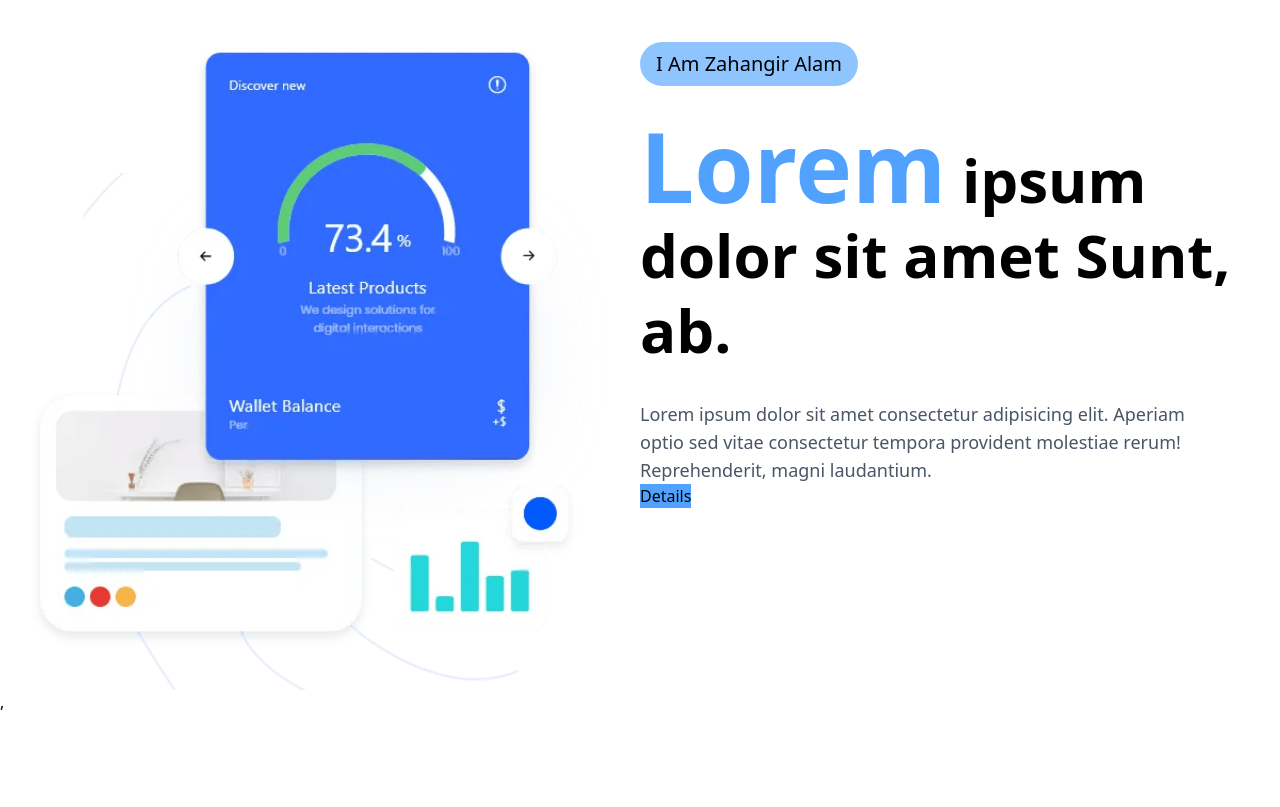
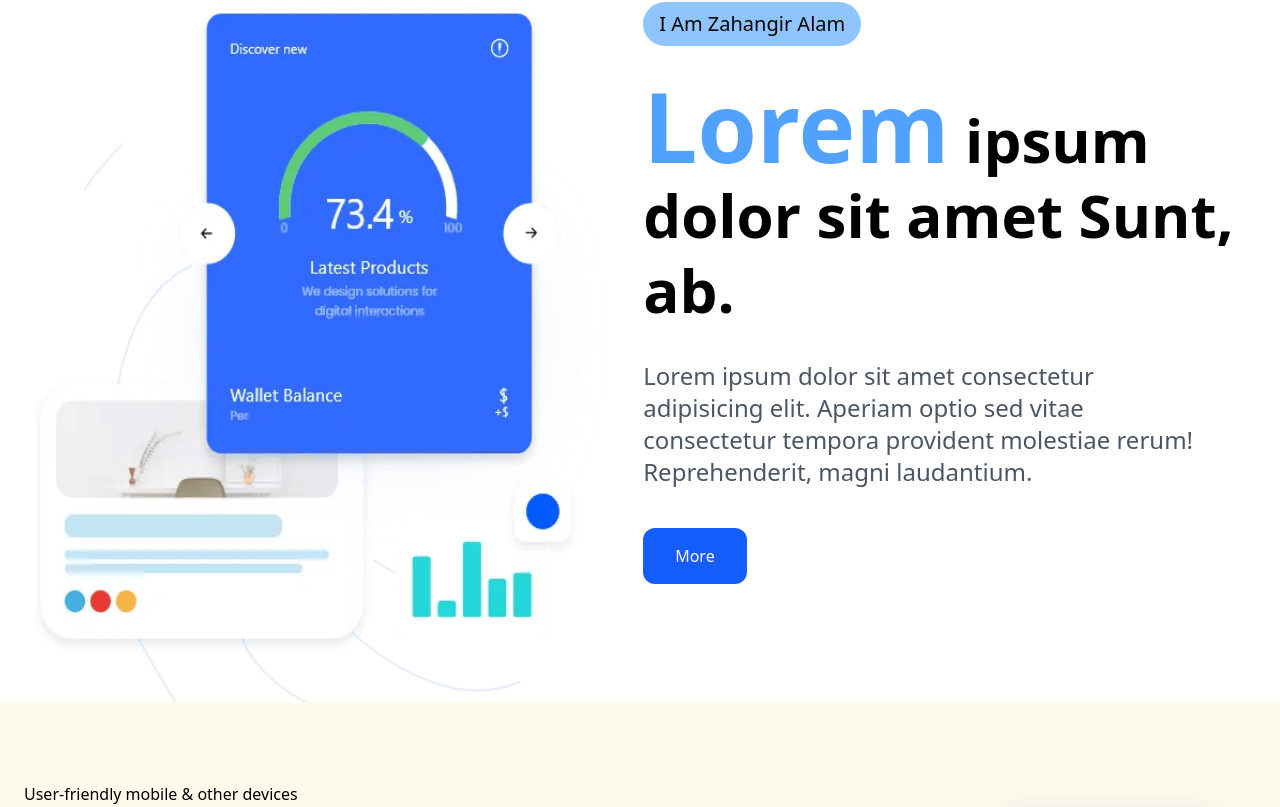
Before and after one commit to zahangir1989/react-ecomerce, a React app: page / in a window 1280 px wide. Shown: the part 1952-2759 px from the top of the page. Before the commit the page ends 2666 px from the top, so only its background shows below. Built offline with nearby package versions, Linux system fonts and the light colour scheme; the HTML template or start-up script is replaced by a standard one.

Commit message:
anotherSection is work now

```diff
--- a/src/AnotherSection/AnotherSection.jsx
+++ b/src/AnotherSection/AnotherSection.jsx
@@ -6,20 +6,22 @@ import image from '/monitor-card.png';
 const AnotherSection = () => {
     return (
         <section className='container mx-auto flex flex-col md:flex-row justify-between px-6'>
-            <div className='flex pt-10'>
-                <div className='w-full  pl-0 '>
+
+                <div className='w-full  space-y-8'>
                     <img src={image} alt=""
-                    className='w-full h-full rounded-lg relative z-10 hover:scale-[1.02] transition-transform duration-300'/>
+                    className='w-[800px] h-[700px] rounded-lg relative z-10 hover:scale-[1.02] transition-transform duration-300'/>
                 </div>
-                <div className='w-full  pl-0 '>
+                <div className=''>
                     <div className='flex items-center gap-2 bg-blue-300 w-fit px-4 py-2 rounded-full hover:bg-orange-300 transition-colors cursor-pointer group'><span className='text-xl font-medium '>I Am Zahangir Alam</span></div>
 
                     <h1 className='text-4xl pt-8 lg:text-6xl font-bold leading-tight'><span className='text-blue-400 text-8xl'>Lorem</span> ipsum <span className=''>dolor sit amet Sunt, ab.</span></h1>
-                    <p className='text-gray-600 text-lg mt-8 max-w-xl'>Lorem ipsum dolor sit amet consectetur adipisicing elit. Aperiam optio sed vitae consectetur tempora provident molestiae rerum! Reprehenderit, magni laudantium.</p>
-                    <button className='bg-blue-400'>Details</button>
+                    <p className='text-gray-600 text-2xl mt-8 max-w-xl'>Lorem ipsum dolor sit amet consectetur adipisicing elit. Aperiam optio sed vitae consectetur tempora provident molestiae rerum! Reprehenderit, magni laudantium.</p>
+                   <button className="bg-blue-600 text-white px-8 py-4 mt-10 rounded-xl hover:bg-blue-700 cursor-pointer transition-all hover:shadow-lg hover:shadow-blue-100 active:scale-95">
+            More
+          </button>
 
                 </div>
-            </div>
+
 
         </section>
     );
--- /dev/null
+++ b/src/AnotherSections2/AnotherSections2.jsx
@@ -0,0 +1,22 @@
+import image2 from '/stats.png'
+
+
+const AnotherSections2 = () => {
+    return (
+     <section className='pt-20 bg-amber-50'>
+       <div className='container mx-auto flex flex-col md:flex-row justify-between px-6'>
+        <div>
+           <h2>User-friendly mobile & other devices</h2>
+           <p>Quick and easy to use the most important thing for selling products on mobile!</p>
+        </div>
+        <div>
+            <img src={image2} alt="" />
+
+        </div>
+       </div>
+
+     </section>
+    );
+};
+
+export default AnotherSections2;
--- a/src/App.jsx
+++ b/src/App.jsx
@@ -6,6 +6,7 @@ import "./App.css"
 import PurposeSection from "./components/PurposeSection";
 import BecomePartner from "./components/BecomePartner";
 import AnotherSection from "./AnotherSection/AnotherSection";
+import AnotherSections2 from "./AnotherSections2/AnotherSections2";
 
 export default function App() {
   return (
@@ -16,6 +17,7 @@ export default function App() {
       <PurposeSection/>
       <BecomePartner/>
       <AnotherSection/>
+      <AnotherSections2/>
     </>
   );
 }
```
